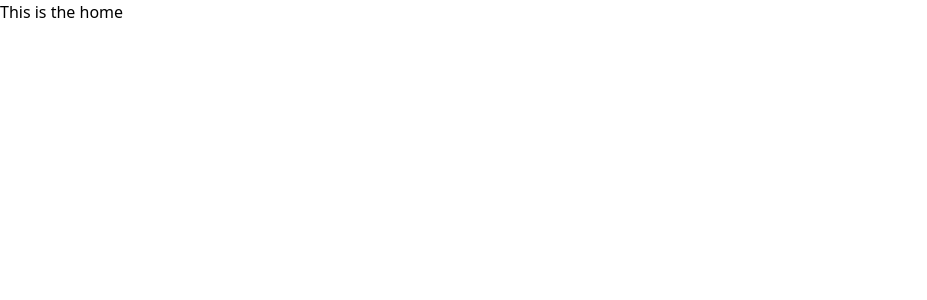
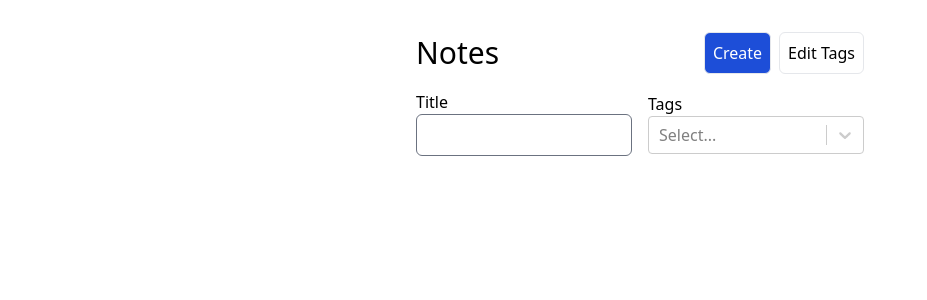
Before and after one commit to Mirtineh/note-app, a React (Vite) app: page / in a window 1280 px wide. Shown: the top 300 px of the page, without its empty margins (0-927 px from the left). Built offline with nearby package versions, Linux system fonts and the light colour scheme.

Commit message:
Notes homepage functionality added

```diff
--- a/src/App.tsx
+++ b/src/App.tsx
@@ -3,6 +3,7 @@ import { Routes, Route, Navigate } from "react-router-dom";
 import NewNote from "./components/NewNote";
 import { useLocalStorage } from "./hooks/useLocalStorage";
 import { v4 as uuidV4 } from "uuid";
+import NoteList from "./components/NoteList";
 
 export interface NoteData {
   title: string;
@@ -51,7 +52,10 @@ function App() {
 
   return (
     <Routes>
-      <Route path="/" element={<h1>This is the home</h1>} />
+      <Route
+        path="/"
+        element={<NoteList availableTags={tags} notes={notesWithTags} />}
+      />
       <Route
         path="/new"
         element={
--- /dev/null
+++ b/src/components/NoteCard.tsx
@@ -0,0 +1,38 @@
+import { FunctionComponent } from "react";
+import { Link } from "react-router-dom";
+import { spacing } from "react-select/dist/declarations/src/theme";
+import { Tag } from "../App";
+
+interface NoteCardProps {
+  id: string;
+  title: string;
+  tags: Tag[];
+}
+
+const NoteCard: FunctionComponent<NoteCardProps> = ({ id, title, tags }) => {
+  return (
+    <>
+      <Link to={`/${id}`}>
+        <div className="flex justify-center items-center w-full h-full border rounded-md p-4">
+          <div className="flex flex-col space-y-3">
+            <span>{title}</span>
+            {tags.length > 0 && (
+              <div className="flex flex-wrap gap-2 justify-center">
+                {tags.map((tag) => (
+                  <span
+                    className="p-0.5 bg-blue-600 rounded-md text-white text-xs"
+                    key={tag.id}
+                  >
+                    {tag.label}
+                  </span>
+                ))}
+              </div>
+            )}
+          </div>
+        </div>
+      </Link>
+    </>
+  );
+};
+
+export default NoteCard;
--- /dev/null
+++ b/src/components/NoteList.tsx
@@ -0,0 +1,89 @@
+import { FunctionComponent, useMemo, useState } from "react";
+import { Link } from "react-router-dom";
+import ReactSelect from "react-select/creatable";
+import { Note, Tag } from "../App";
+import NoteCard from "./NoteCard";
+
+interface NoteListProps {
+  availableTags: Tag[];
+  notes: Note[];
+}
+
+const NoteList: FunctionComponent<NoteListProps> = ({
+  availableTags,
+  notes,
+}) => {
+  const [tags, setTags] = useState<Tag[]>([]);
+  const [title, setTitle] = useState("");
+  const filteredNotes = useMemo(() => {
+    return notes.filter((note) => {
+      return (
+        title === "" ||
+        (note.title.toLowerCase().includes(title.toLowerCase()) &&
+          (tags.length === 0 ||
+            tags.every((tag) =>
+              note.tags.some((noteTag) => noteTag.id === tag.id)
+            )))
+      );
+    });
+  }, [title, tags, notes]);
+  return (
+    <>
+      <div className="max-w-md mx-auto my-8">
+        <div className="flex justify-between items-center">
+          <h1 className="text-3xl">Notes</h1>
+          <div className="space-x-2">
+            <Link to="/new">
+              <button className="p-2 bg-blue-700 rounded-md text-white border">
+                Create
+              </button>
+            </Link>
+            <button className="p-2 border rounded-md">Edit Tags</button>
+          </div>
+        </div>
+        <form className="flex space-x-4 my-4 items-center">
+          <label className="basis-1/2">
+            <span>Title</span>
+            <input
+              type="text"
+              className="w-full rounded-md"
+              value={title}
+              onChange={(e) => setTitle(e.target.value)}
+            />
+          </label>
+          <label className="basis-1/2">
+            <span>Tags</span>
+            <ReactSelect
+              value={tags.map((tag) => {
+                return { label: tag.label, value: tag.id };
+              })}
+              options={availableTags.map((tag) => {
+                return { label: tag.label, value: tag.id };
+              })}
+              onChange={(tags) => {
+                setTags(
+                  tags.map((tag: any) => {
+                    return { id: tag.value, label: tag.label };
+                  })
+                );
+              }}
+              isMulti
+            />
+          </label>
+        </form>
+        <div className="grid grid-cols-1 sm:grid-cols-2 gap-5">
+          {filteredNotes.map((note) => (
+            <NoteCard
+              key={note.id}
+              id={note.id}
+              title={note.title}
+              tags={note.tags}
+            />
+          ))}
+        </div>
+      </div>
+    </>
+  );
+};
+
+export default NoteList;
```
